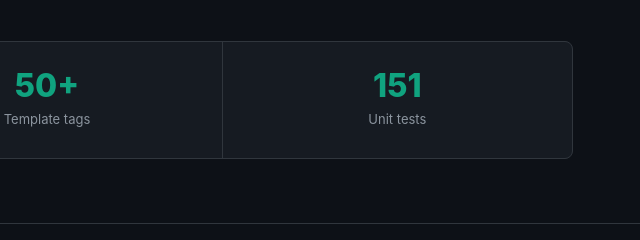
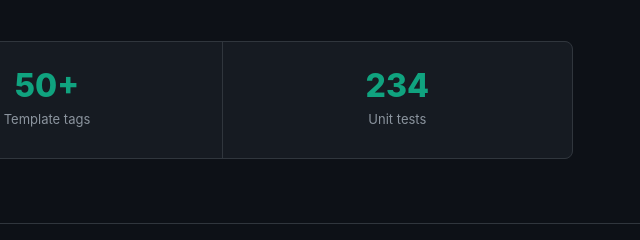
Before and after one commit to jesobreira/aimljs, a plain HTML site: page index.html in a window 1280 px wide. Shown: the part 2318-2558 px from the top of the page, 593-1233 px from the left. Drawn offline with nearby package versions, Linux system fonts and the light colour scheme.

Commit message:
docs: update site for v1.0.2

```diff
--- a/index.html
+++ b/index.html
@@ -122,7 +122,7 @@ const id    = bot.loadSerializedSession(saved);</code></pre></div>
   <div class="stats">
     <div class="stat"><div class="stat-num">2</div><div class="stat-label">AIML versions</div></div>
     <div class="stat"><div class="stat-num">50+</div><div class="stat-label">Template tags</div></div>
-    <div class="stat"><div class="stat-num">151</div><div class="stat-label">Unit tests</div></div>
+    <div class="stat"><div class="stat-num">234</div><div class="stat-label">Unit tests</div></div>
   </div>
 </div></main>
 
```
